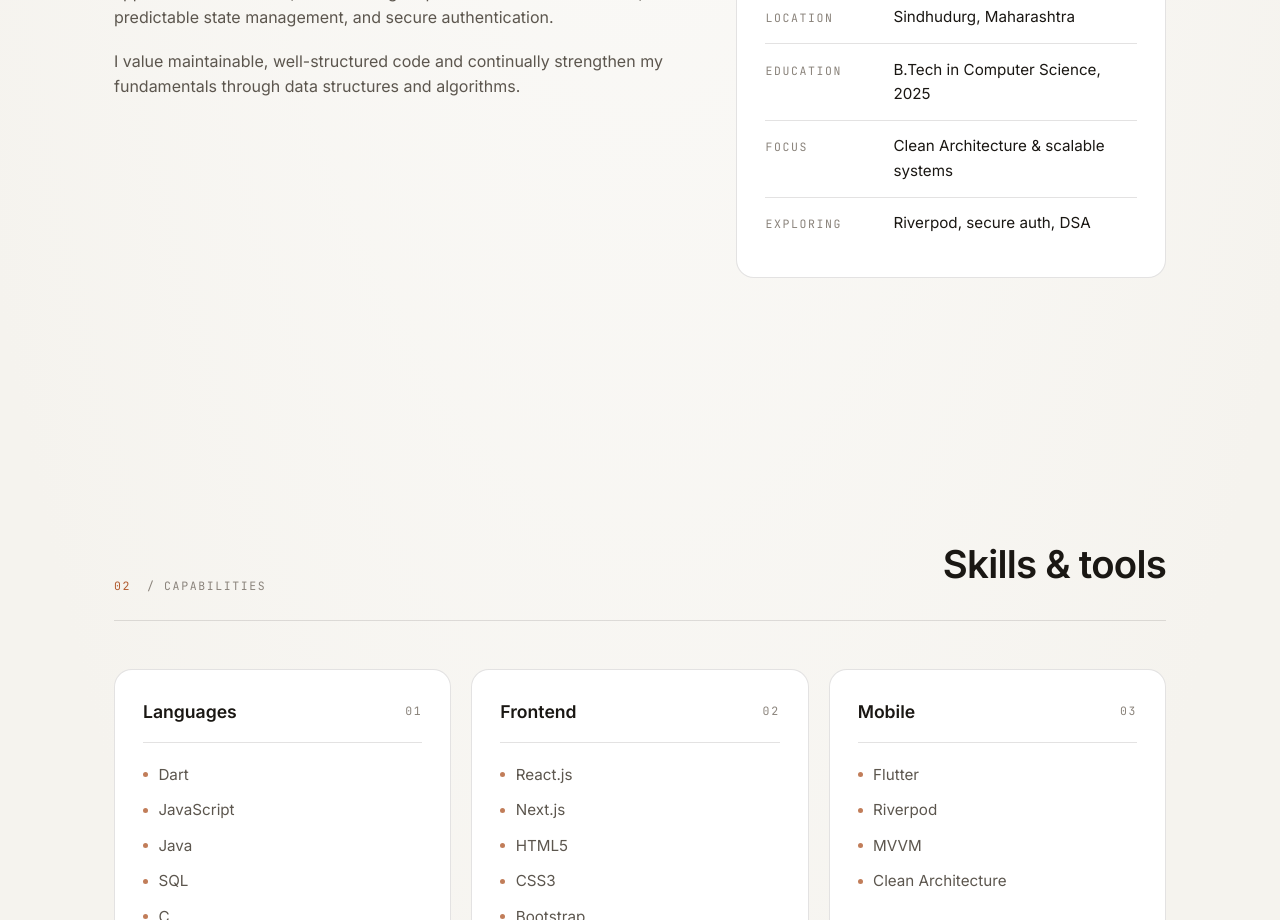
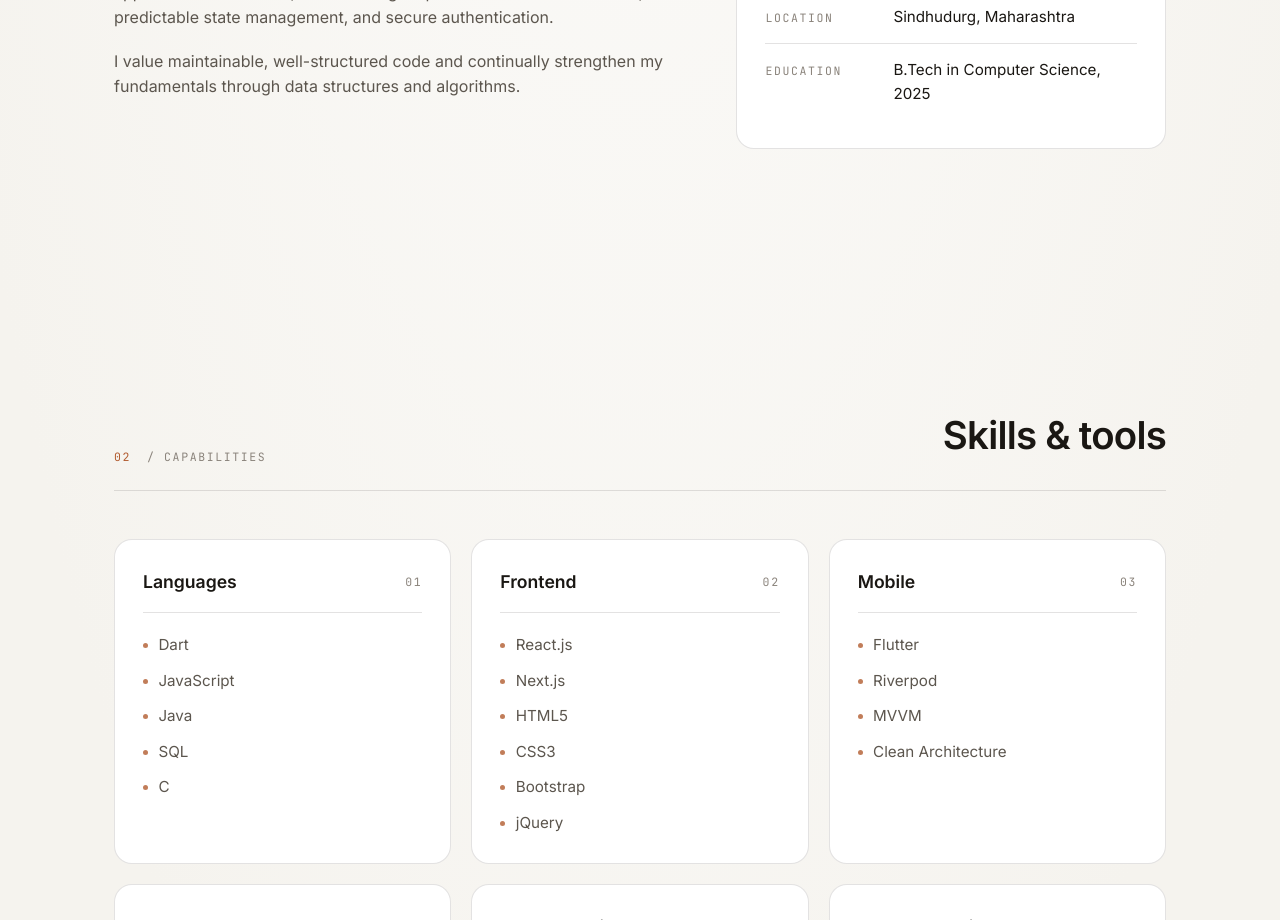
Before and after one commit to AniketMestry21/portfolio, a React (Vite) app: page / in a window 1280 px wide. Shown: the part 1360-2280 px from the top of the page. Built offline with nearby package versions, Linux system fonts and the light colour scheme.

Commit message:
Remove Focus and Exploring from introduction facts

```diff
--- a/src/data.js
+++ b/src/data.js
@@ -27,8 +27,6 @@ export const facts = [
   ["Experience", "1+ year building for production"],
   ["Location", "Sindhudurg, Maharashtra"],
   ["Education", "B.Tech in Computer Science, 2025"],
-  ["Focus", "Clean Architecture & scalable systems"],
-  ["Exploring", "Riverpod, secure auth, DSA"],
 ];
 
 export const skillGroups = [
```
